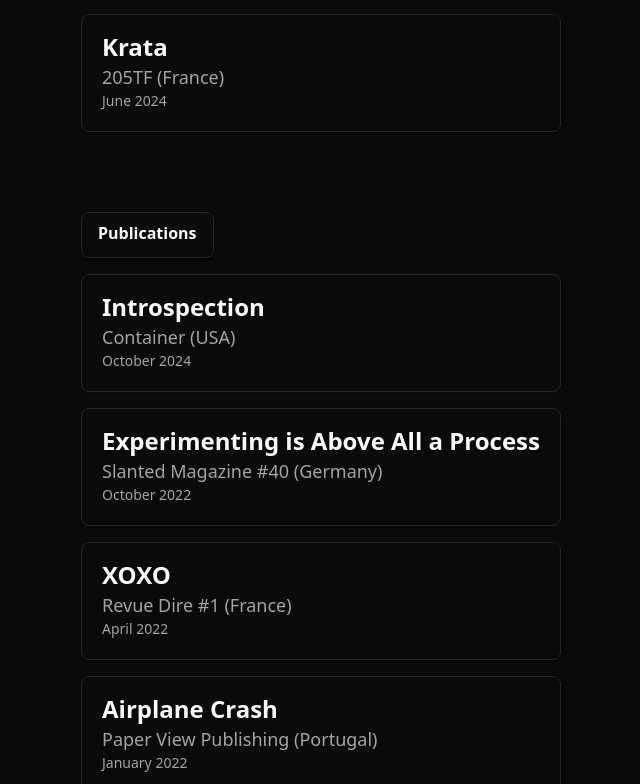
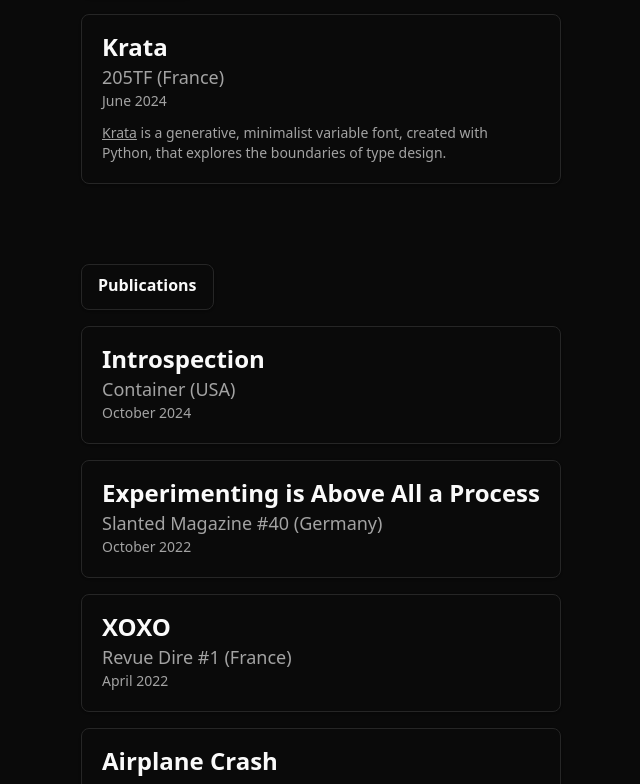
Before and after one commit to rmfrt/rmfrt-resume, a Next.js app: page / in a window 1280 px wide. Shown: the part 4236-5020 px from the top of the page, without its empty margins (319-959 px from the left). Built offline with nearby package versions, Linux system fonts and the light colour scheme.

Commit message:
Refactor CvCardDescription component to use ReactMarkdown for rendering

```diff
--- a/app/components/CvCardDescription.jsx
+++ b/app/components/CvCardDescription.jsx
@@ -1,8 +1,29 @@
-import { createMarkup } from "../utils/markdown";
+// import { createMarkup } from "../utils/markdown";
+import ReactMarkdown from "react-markdown";
 
 export default function CvCardDescription({ children }) {
     if (typeof children === "string" && children.trim() !== "") {
-        return <p className="mt-3 text-sm text-neutral-400" dangerouslySetInnerHTML={createMarkup(children)} />;
+        return (
+            <p className="mt-3 text-sm text-neutral-400">
+                <ReactMarkdown
+                    components={{
+                        p: ({ node, ...props }) => <>{props.children}</>,
+                        a: ({ href, children }) => (
+                            <a
+                                href={href}
+                                target="_blank"
+                                rel="noopener noreferrer"
+                                className="underline hover:no-underline "
+                            >
+                                {children}
+                            </a>
+                        ),
+                    }}
+                >
+                    {children}
+                </ReactMarkdown>
+            </p>
+        );
     }
 
     return null;
--- a/app/data/cv.json
+++ b/app/data/cv.json
@@ -182,7 +182,7 @@
             "what": "Krata",
             "where": { "location": "205TF", "city": "", "country": "France" },
             "when": { "start": "2024-06", "end": "" },
-            "description": "",
+            "description": "[Krata](https://www.205.tf/krata) is a generative, minimalist variable font, created with Python, that explores the boundaries of type design.",
             "visible": true
         }
     ],
@@ -381,7 +381,7 @@
             "what": "Krata is a Typeface that Bridges Design and Programming",
             "where": { "location": "Print Magazine", "city": "online", "country": "" },
             "when": { "start": "2024-06", "end": "" },
-            "description": "Reviewed by Kim Tidwell.",
+            "description": "[Reviewed by Kim Tidwell.](https://www.printmag.com/type-tuesday/krata-typeface-remi-forte/)",
             "visible": true
         },
         {
--- a/package.json
+++ b/package.json
@@ -12,7 +12,8 @@
     "marked": "^14.1.2",
     "next": "14.2.11",
     "react": "^18",
-    "react-dom": "^18"
+    "react-dom": "^18",
+    "react-markdown": "^9.0.1"
   },
   "devDependencies": {
     "eslint": "^8",
```
Also changed, not shown: 1 other file (tests, documents, lock files or other folders).
